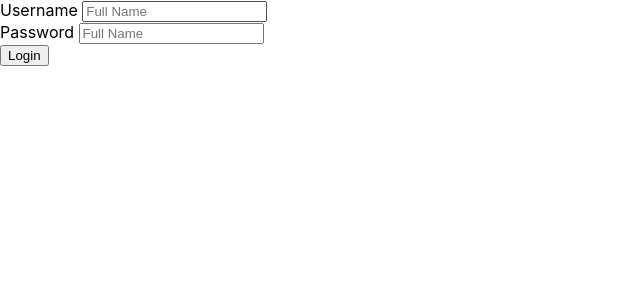
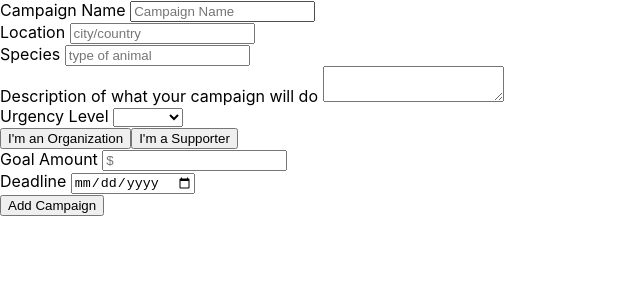
Before and after one commit to SaveTheAnimals2/Front-End-STA2, a React (Create React App) app in the folder savetheanimals/: page /add-campaign in a window 1280 px wide. Shown: the top 300 px of the page, without its empty margins (0-640 px from the left). Built offline with nearby package versions, Linux system fonts and the light colour scheme; sample sign-in values are in the browser's storage.

Commit message:
fixed errors in CampaignForm.js

```diff
--- a/savetheanimals/src/App.js
+++ b/savetheanimals/src/App.js
@@ -4,6 +4,7 @@ import PrivateRoute from './components/PrivateRoute';
 import Login from './components/Login'
 import Signup from './components/Signup';
 import Dashboard from './components/Dashboard';
+import CampaignForm from './components/CampaignForm';
 import './App.css';
 
 function App() {
@@ -12,6 +13,7 @@ function App() {
       <Switch>
         <Route path='/register' component={Signup}/>
         <PrivateRoute path='/dashboard' component={Dashboard}/>
+        <PrivateRoute path='/add-campaign' component={CampaignForm}/>
         <Route exact path='/' component={Login}/>
         <Route component={Login}/>
       </Switch>
--- a/savetheanimals/src/components/CampaignForm.js
+++ b/savetheanimals/src/components/CampaignForm.js
@@ -1,4 +1,4 @@
-import React from 'react';
+import React, {useState} from 'react';
 
 const Campaign = props => {
     const [campaign, setCampaign] = useState({
@@ -13,7 +13,7 @@ const Campaign = props => {
     });
 
     const handleChanges = e => {
-        setMember({...campaign, [e.target.name]: e.target.value});
+        setCampaign({...campaign, [e.target.name]: e.target.value});
     };
 
     return (
@@ -35,7 +35,7 @@ const Campaign = props => {
 
             <div>
                 <label htmlFor='description'>Description of what your campaign will do </label>
-                <textarea id='desc' type='text' name='desc' onChange={handleChanges}/>
+                <textarea id='description' type='text' name='description' onChange={handleChanges}/>
             </div>
 
             <div>
```
